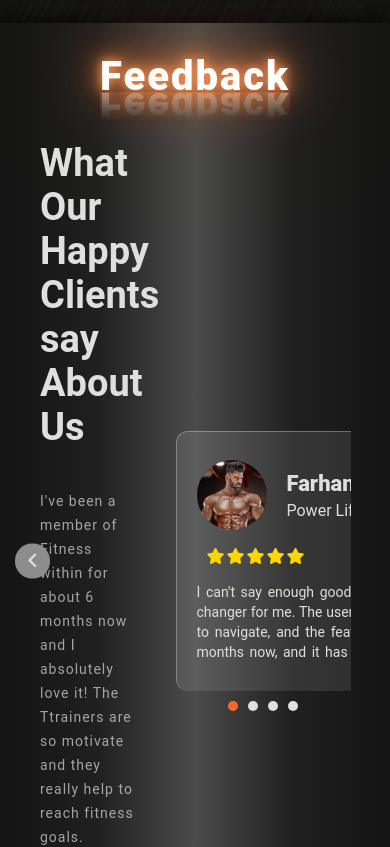
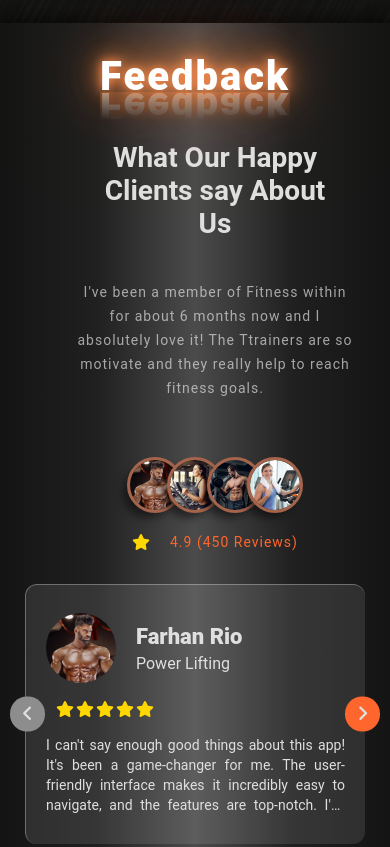
Before and after one commit to F-Naddaf/GYMIX, a Nuxt app in the folder client/: page / in a window 390 px wide. Shown: the part 10780-11627 px from the top of the page. Built offline with nearby package versions, Linux system fonts and the light colour scheme.

Commit message:
Making the Feedback component responsive

```diff
--- a/client/components/Feedback.vue
+++ b/client/components/Feedback.vue
@@ -242,7 +242,7 @@ const prevCard = () => {
   color: var(--text-color);
   font-size: 38px;
   font-weight: 700;
-  width: 70%;
+  width: 75%;
   margin-bottom: 40px;
 }
 .feedback-info p {
@@ -446,4 +446,144 @@ const prevCard = () => {
   border-radius: 5px;
   margin: 0 5px;
 }
+
+@media screen and (min-width: 1024px) and (max-width: 1200px) {
+  .feedback-info h3 {
+    font-size: 30px;
+    width: 75%;
+  }
+}
+
+@media screen and (min-width: 940px) and (max-width: 1023px) {
+  .feedback-info h3 {
+    font-size: 30px;
+    width: 75%;
+  }
+  .card-container {
+    width: 420px;
+  }
+  .slider {
+    width: 420px;
+  }
+  .slider .slider-view {
+    width: 420px;
+    margin-right: 40px;
+  }
+  .next-button {
+    margin-right: 0;
+  }
+  .prev-button {
+    margin-left: 0;
+  }
+}
+@media screen and (min-width: 768px) and (max-width: 939px) {
+  .feedback-content {
+    flex-direction: column;
+    align-items: center;
+    margin: auto;
+    width: 90%;
+  }
+  .feedback-info {
+    width: 90%;
+    margin-bottom: 60px;
+    align-items: center;
+  }
+  .feedback-info h3 {
+    font-size: 28px;
+    width: 90%;
+    text-align: center;
+  }
+  .rate-images {
+    justify-content: center;
+  }
+  .rate-icon {
+    justify-content: center;
+  }
+  .card-container {
+    width: 460px;
+  }
+}
+@media screen and (min-width: 520px) and (max-width: 767px) {
+  .feedback-content {
+    flex-direction: column;
+    align-items: center;
+    margin: auto;
+    width: 90%;
+  }
+  .feedback-info {
+    width: 90%;
+    margin-bottom: 60px;
+    align-items: center;
+  }
+  .feedback-info h3 {
+    font-size: 28px;
+    width: 90%;
+    text-align: center;
+  }
+  .rate-images {
+    justify-content: center;
+  }
+  .rate-icon {
+    justify-content: center;
+  }
+  .card-container {
+    width: 460px;
+  }
+}
+@media screen and (min-width: 390px) and (max-width: 519px) {
+  .feedback-content {
+    flex-direction: column;
+    align-items: center;
+    margin: auto;
+    width: 90%;
+  }
+  .feedback-info {
+    width: 90%;
+    margin-bottom: 60px;
+    align-items: center;
+    margin-bottom: 20px;
+  }
+  .feedback-info h3 {
+    font-size: 28px;
+    width: 90%;
+    text-align: center;
+  }
+  .feedback-info p {
+    width: 100%;
+    text-align: center;
+  }
+  .rate-container {
+    flex-direction: column;
+    align-items: center;
+  }
+  .rate-images {
+    width: 100%;
+    justify-content: center;
+  }
+  .rate-icon {
+    display: flex;
+    justify-content: center;
+    width: 100%;
+    margin-top: 20px;
+  }
+  .feedback-info .rate-icon p {
+    width: fit-content;
+  }
+  .card-container {
+    width: 340px;
+  }
+  .slider {
+    width: 340px;
+  }
+  .slider .slider-view {
+    width: 340px;
+    margin-right: 120px;
+  }
+  .next-button {
+    margin-right: 45px;
+  }
+  .prev-button {
+    margin-left: 45px;
+  }
+}
 </style>
```
